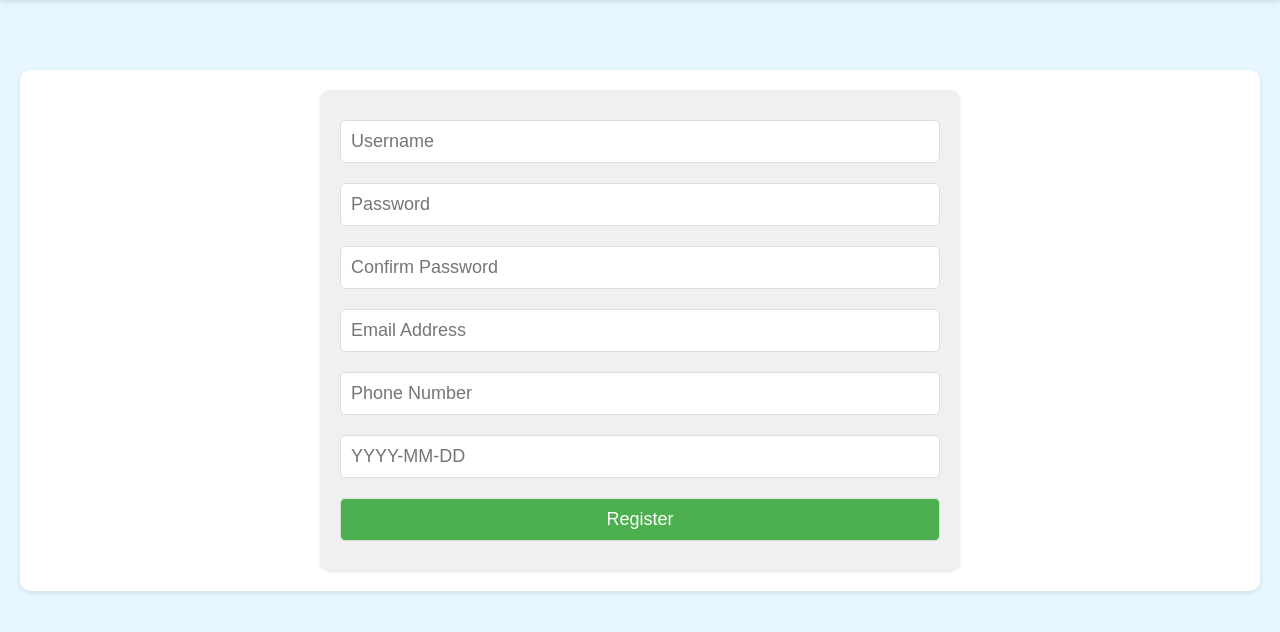
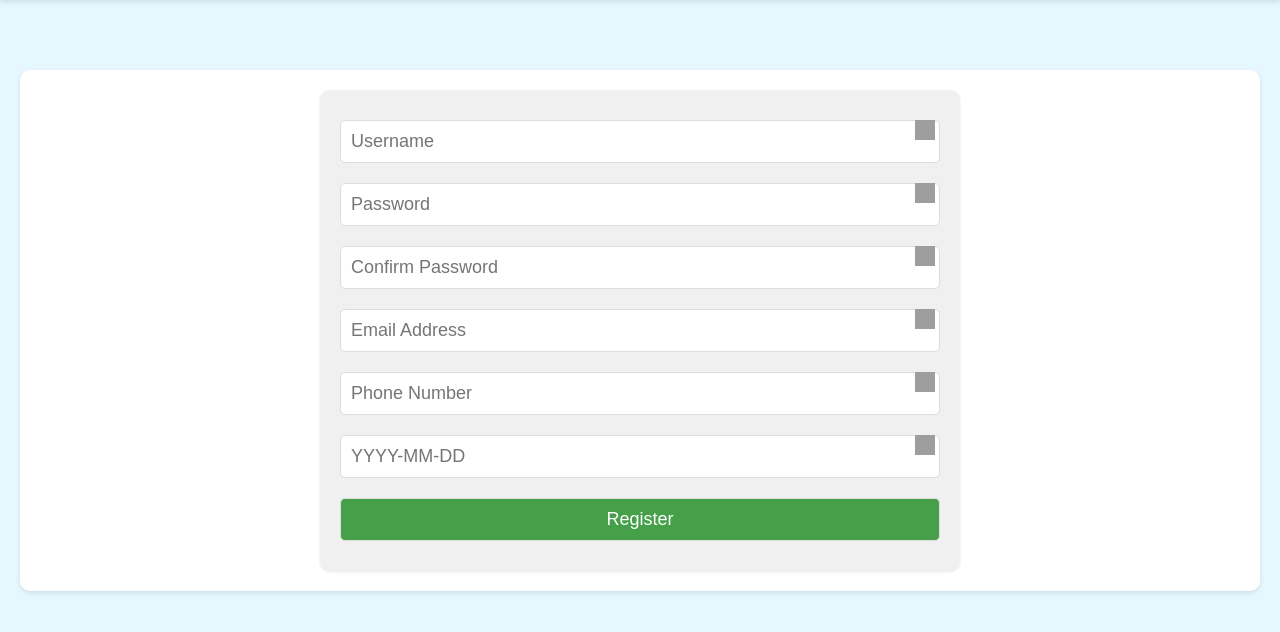
Before and after one commit to krupalmpatel22/detecting-data-leaks-using-sql-injection, a Flask app: page /signup in a window 1280 px wide. Shown: the part 71-703 px from the top of the page. Run offline with Flask 3, Linux system fonts and the light colour scheme; some libraries are stand-ins or nearby versions; grey boxes are pictures that could not be loaded.

Commit message:
Updating the sign_up.html

```diff
--- a/app/templates/sign_up.html
+++ b/app/templates/sign_up.html
@@ -65,6 +65,7 @@
     flex-direction: column;
     max-width: 600px;
     margin: auto;
+    position: relative;
   }
 
   .registration-form input, .registration-form button {
@@ -73,16 +74,51 @@
     margin: 10px 0;
     border-radius: 5px;
     border: 1px solid #ddd;
+    width: 100%; /* Adjusted for consistency */
+  }
+  .info-icon {
+    display: inline-block;
+    background-image: url('https://upload.wikimedia.org/wikipedia/commons/e/e8/Simple_icon_information.svg');
+    background-size: cover;
+    width: 20px;
+    height: 20px;
+    cursor: help;
+    position: absolute;
+    right: 5px; /* Adjust position relative to the field */
+    top: 10px;
+  }
+
+  .input-wrapper {
+    position: relative;
+    display: flex;
+    align-items: center;
+  }
+
+  .tooltip {
+    visibility: hidden;
+    width: 220px;
+    background-color: black;
+    color: #fff;
+    text-align: center;
+    border-radius: 6px;
+    padding: 5px 0;
+    position: absolute;
+    z-index: 1;
+    top: -5px;
+    right: 45px;
+    transform: translateX(100%);
+    opacity: 0;
+    transition: opacity 0.3s;
+  }
+
+  .info-icon:hover .tooltip {
+    visibility: visible;
+    opacity: 1;
   }
 
   .registration-form button {
-    background-color: #4CAF50;
+    background-color: #45a049;
     color: white;
-    cursor: pointer;
-  }
-
-  .registration-form button:hover {
-    background-color: #45a049;
   }
 
 </style>
@@ -97,15 +133,103 @@
 
 <div class="container">
   <form class="registration-form" action="/signup" method="post">
+    <div class="input-wrapper">
       <input type="text" id="username" name="username" placeholder="Username" required>
+      <span class="info-icon"><span class="tooltip">Only A-Z characters, no spaces.</span></span>
+    </div>
+    <div class="input-wrapper">
       <input type="password" id="password" name="password" placeholder="Password" required>
+      <span class="info-icon"><span class="tooltip">No spaces or special characters like ' " \ ;</span></span>
+    </div>
+    <div class="input-wrapper">
       <input type="password" id="repassword" name="repassword" placeholder="Confirm Password" required>
+      <span class="info-icon"><span class="tooltip">Must match the password above.</span></span>
+    </div>
+    <div class="input-wrapper">
       <input type="email" id="mail-id" name="mailId" placeholder="Email Address" required>
+      <span class="info-icon"><span class="tooltip">Enter a valid email address.</span></span>
+    </div>
+    <div class="input-wrapper">
       <input type="tel" id="phone-no" name="phoneNo" placeholder="Phone Number" required>
+      <span class="info-icon"><span class="tooltip">Should be 10 digits long.</span></span>
+    </div>
+    <div class="input-wrapper">
       <input type="text" id="dob" name="dob" placeholder="YYYY-MM-DD" required>
+      <span class="info-icon"><span class="tooltip">Date format: YYYY-MM-DD.</span></span>
+    </div>
     <button type="submit" id="login-btn">Register</button>
   </form>
 </div>
 
+<script>
+document.addEventListener('DOMContentLoaded', function () {
+    const form = document.querySelector('.registration-form');
+    form.addEventListener('submit', function (event) {
+        const username = document.getElementById('username').value;
+        const password = document.getElementById('password').value;
+        const repassword = document.getElementById('repassword').value;
+        const email = document.getElementById('mail-id').value;
+        const phone = document.getElementById('phone-no').value;
+        const dob = document.getElementById('dob').value;
+
+        // Simple validation for empty fields
+        if (!username || !password || !repassword || !email || !phone || !dob) {
+            alert('Please fill in all fields.');
+            event.preventDefault(); // Prevent form from submitting
+            return;
+        }
+
+        // Validate username: Only characters a-z (case-insensitive)
+        if (!/^[a-zA-Z]+$/.test(username)) {
+            alert('Username must only contain letters from A to Z.');
+            event.preventDefault();
+            return;
+        }
+
+        // Validate password for no spaces
+        if (/\s/.test(password)) {
+            alert('Password must not contain spaces.');
+            event.preventDefault();
+            return;
+        }
+
+        // Validate password against SQL injection attempts
+        if (/['"\\;]/.test(password)) {
+            alert('Password must not contain single quotes, double quotes, backslashes, or semicolons.');
+            event.preventDefault();
+            return;
+        }
+
+        // Validate email address format
+        if (!/^[^\s@]+@[^\s@]+\.[^\s@]+$/.test(email)) {
+            alert('Please enter a valid email address.');
+            event.preventDefault();
+            return;
+        }
+
+        // Validate phone number (basic example)
+        if (!/^\d{10}$/.test(phone)) {
+            alert('Phone number must be 10 digits.');
+            event.preventDefault();
+            return;
+        }
+
+        // Validate date of birth format (YYYY-MM-DD)
+        if (!/^\d{4}-\d{2}-\d{2}$/.test(dob)) {
+            alert('Date of birth must be in YYYY-MM-DD format.');
+            event.preventDefault();
+            return;
+        }
+
+        // Check if passwords match
+        if (password !== repassword) {
+            alert('Passwords do not match.');
+            event.preventDefault();
+            return;
+        }
+    });
+});
+</script>
+
 </body>
 </html>
```
Lines whose indentation alone changed are shown as unchanged.
